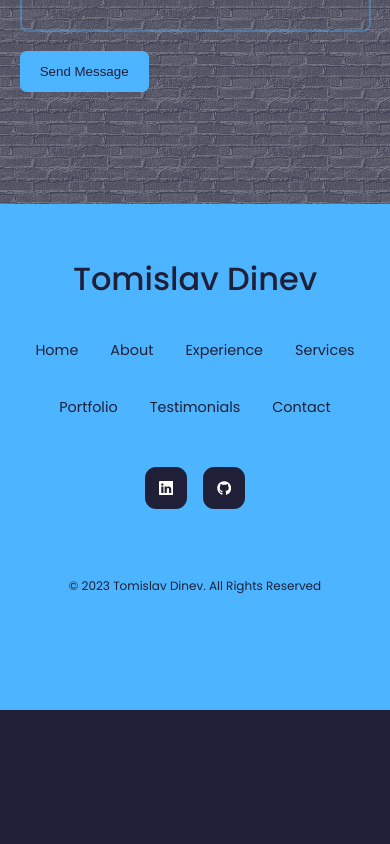
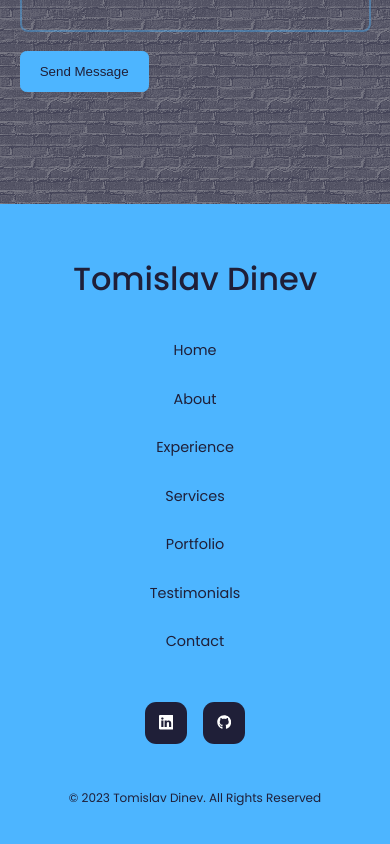
Before and after one commit to dinevtomislav/Portfolio, a React (Create React App) app in the folder react-portfolio-website/: page / in a window 390 px wide. Shown: the part 8848-9692 px from the top of the page. Before the commit the page ends 9558 px from the top, so only its background shows below. Built offline with nearby package versions, Linux system fonts and the light colour scheme.

Commit message:
addition of responsiveness for footer

```diff
--- a/react-portfolio-website/src/components/footer/footer.css
+++ b/react-portfolio-website/src/components/footer/footer.css
@@ -51,3 +51,23 @@ footer a {
     margin-bottom: 4rem;
     color: var(--color-bg);
 }
+
+
+/* ================ MEDIA QUERIES (Medium Devices) ============================= */
+
+@media screen and (max-width: 1024px) {
+
+}
+
+/* ================ MEDIA QUERIES (Small Devices) ============================= */
+
+@media screen and (max-width: 600px) {
+    .permalinks {
+        flex-direction: column;
+        gap: 1.5rem;
+    }
+
+    .footer__socials {
+        margin-bottom: 2.6rem;
+    }
+}
```
